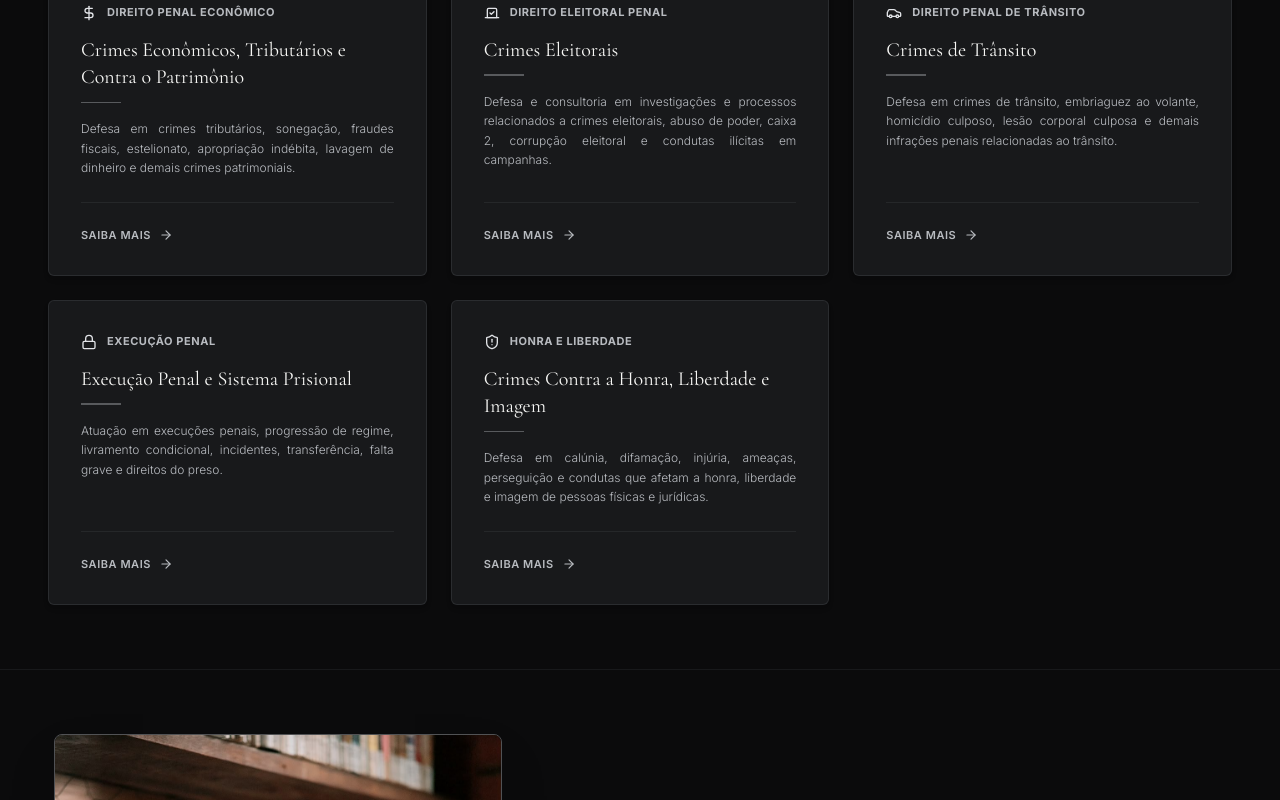
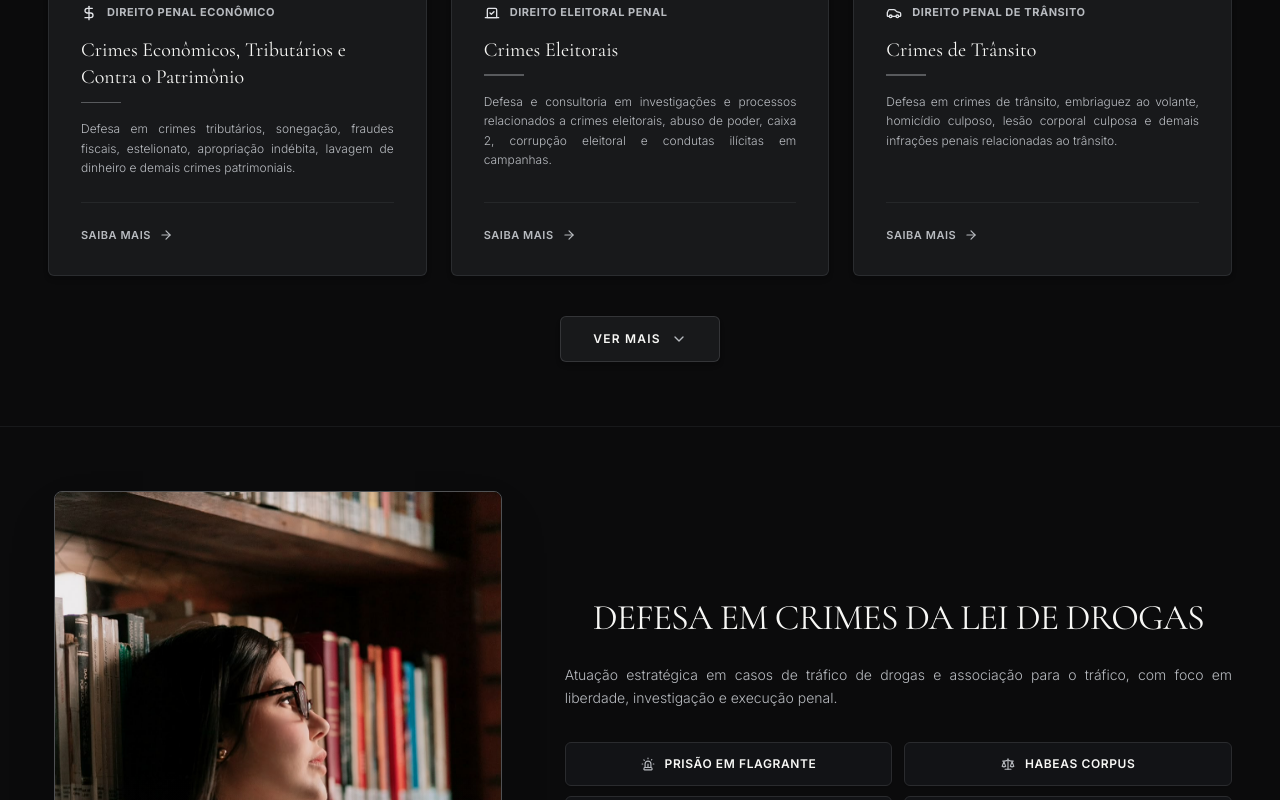
Before and after one commit to LucasRodriguesRibeiro/Ramaiane-Advogada, a React (Vite) app: page / in a window 1280 px wide. Shown: the part 3033-3833 px from the top of the page. Built offline with nearby package versions, Linux system fonts and the light colour scheme; no server answers; the database is empty; a web font is replaced by a local one.

Commit message:
feat: adiciona botao Ver Mais no Nucleo Criminal para desktop

```diff
--- a/src/components/FifthFold.tsx
+++ b/src/components/FifthFold.tsx
@@ -1,4 +1,4 @@
-import React from 'react';
+import React, { useState } from 'react';
 import {
   ArrowRight,
   Building2,
@@ -17,7 +17,9 @@ import {
   Vote,
   Car,
   Lock,
-  ShieldAlert
+  ShieldAlert,
+  ChevronDown,
+  ChevronUp
 } from 'lucide-react';
 
 interface FifthFoldProps {
@@ -26,6 +28,8 @@ interface FifthFoldProps {
 }
 
 export const FifthFold: React.FC<FifthFoldProps> = ({ onOpenEmergencyModal, onSelectNucleo }) => {
+  const [showMore, setShowMore] = useState(false);
+
   const nucleos = [
     {
       id: "medicos",
@@ -173,13 +177,16 @@ export const FifthFold: React.FC<FifthFoldProps> = ({ onOpenEmergencyModal, onSe
 
         {/* 17 Cards Grid */}
         <div className="grid grid-cols-1 md:grid-cols-2 lg:grid-cols-3 gap-6">
-          {nucleos.map((item) => {
+          {nucleos.map((item, index) => {
             const Icon = item.icon;
+            const isDesktopCollapsible = index >= 15;
             return (
               <div
                 key={item.id}
                 onClick={() => handleCardClick(item.id)}
-                className="bg-[#18191B] border border-[#74777C]/20 rounded-md p-6 sm:p-8 flex flex-col justify-between hover:border-[#B8BBC0]/50 transition-all duration-300 group shadow-md cursor-pointer"
+                className={`bg-[#18191B] border border-[#74777C]/20 rounded-md p-6 sm:p-8 flex flex-col justify-between hover:border-[#B8BBC0]/50 transition-all duration-300 group shadow-md cursor-pointer ${
+                  isDesktopCollapsible && !showMore ? 'lg:hidden' : ''
+                }`}
               >
                 <div className="space-y-4">
                   {/* Category with Icon */}
@@ -214,6 +221,22 @@ export const FifthFold: React.FC<FifthFoldProps> = ({ onOpenEmergencyModal, onSe
           })}
         </div>
 
+        {/* Desktop Ver Mais / Ver Menos Button */}
+        <div className="hidden lg:flex justify-center pt-2">
+          <button
+            type="button"
+            onClick={() => setShowMore(!showMore)}
+            className="inline-flex items-center space-x-2.5 px-8 py-3.5 bg-[#18191B] hover:bg-[#222428] text-[#F7F7F5] border border-[#74777C]/30 hover:border-[#B8BBC0]/60 rounded-md text-xs font-semibold uppercase tracking-widest transition-all duration-300 shadow-md group cursor-pointer"
+          >
+            <span>{showMore ? 'Ver Menos' : 'Ver Mais'}</span>
+            {showMore ? (
+              <ChevronUp className="w-4 h-4 text-[#B8BBC0] group-hover:text-[#F7F7F5] group-hover:-translate-y-0.5 transition-transform duration-300" />
+            ) : (
+              <ChevronDown className="w-4 h-4 text-[#B8BBC0] group-hover:text-[#F7F7F5] group-hover:translate-y-0.5 transition-transform duration-300" />
+            )}
+          </button>
+        </div>
+
       </div>
     </section>
   );
```
